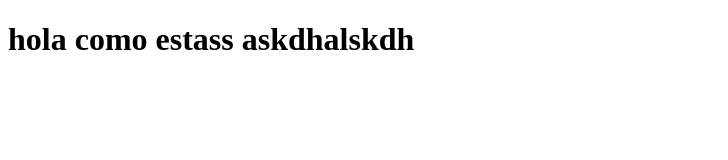
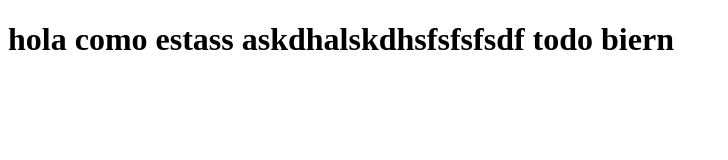
Before and after one commit to gudestefano/PrimerGit, a plain HTML site: page index.html in a window 1280 px wide. Shown: the whole page, without its empty margins (0-728 px from the left). Drawn offline with Linux system fonts and the light colour scheme.

Commit message:
rama gusti 1er commit

```diff
--- a/index.html
+++ b/index.html
@@ -1,6 +1,7 @@
 <!DOCTYPE html>
 <html>
     <h1>
-        hola como estass askdhalskdh
+        hola como estass askdhalskdhsfsfsfsdf
+        todo biern
     </h1>
 </html>
```
